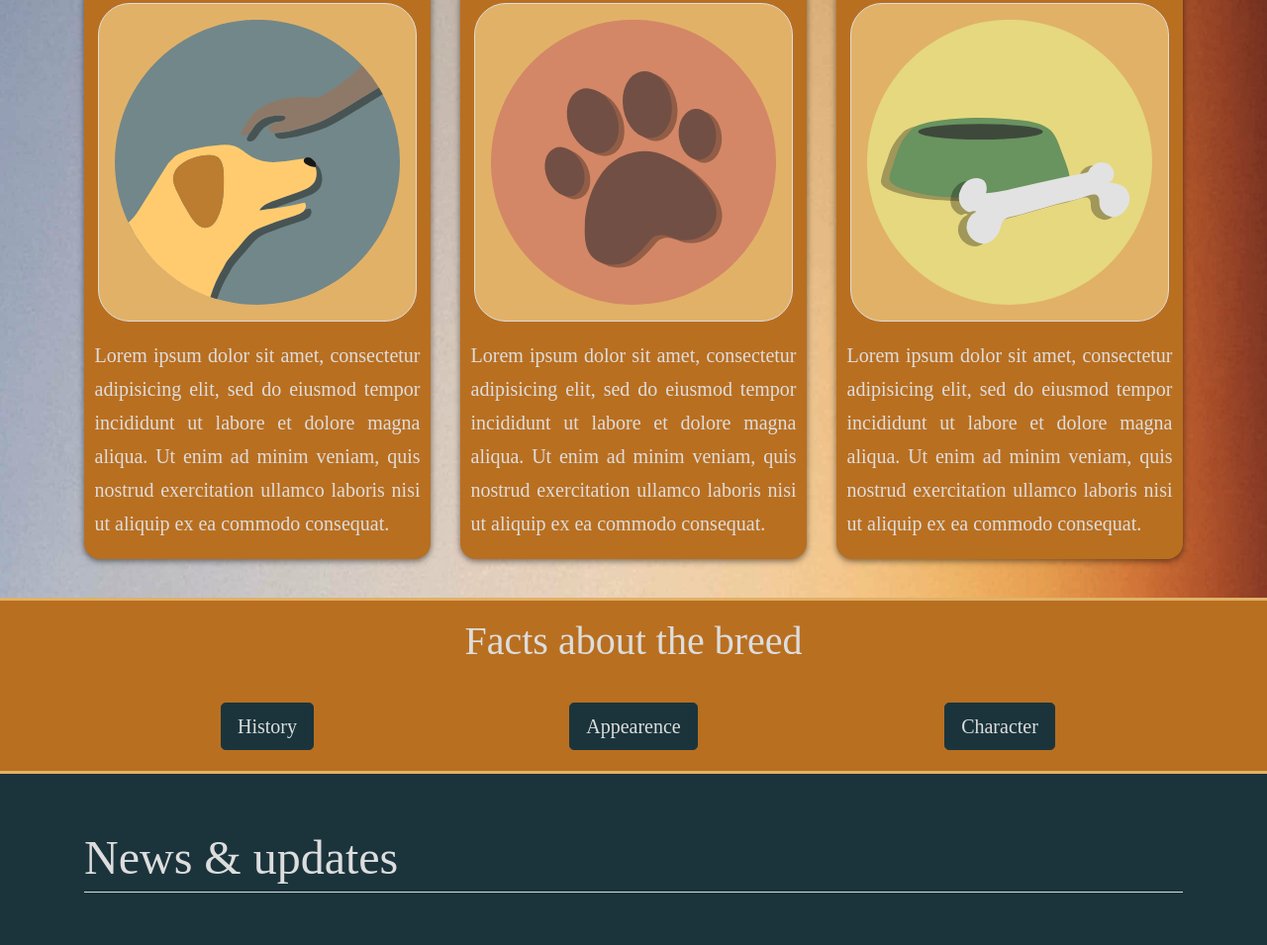
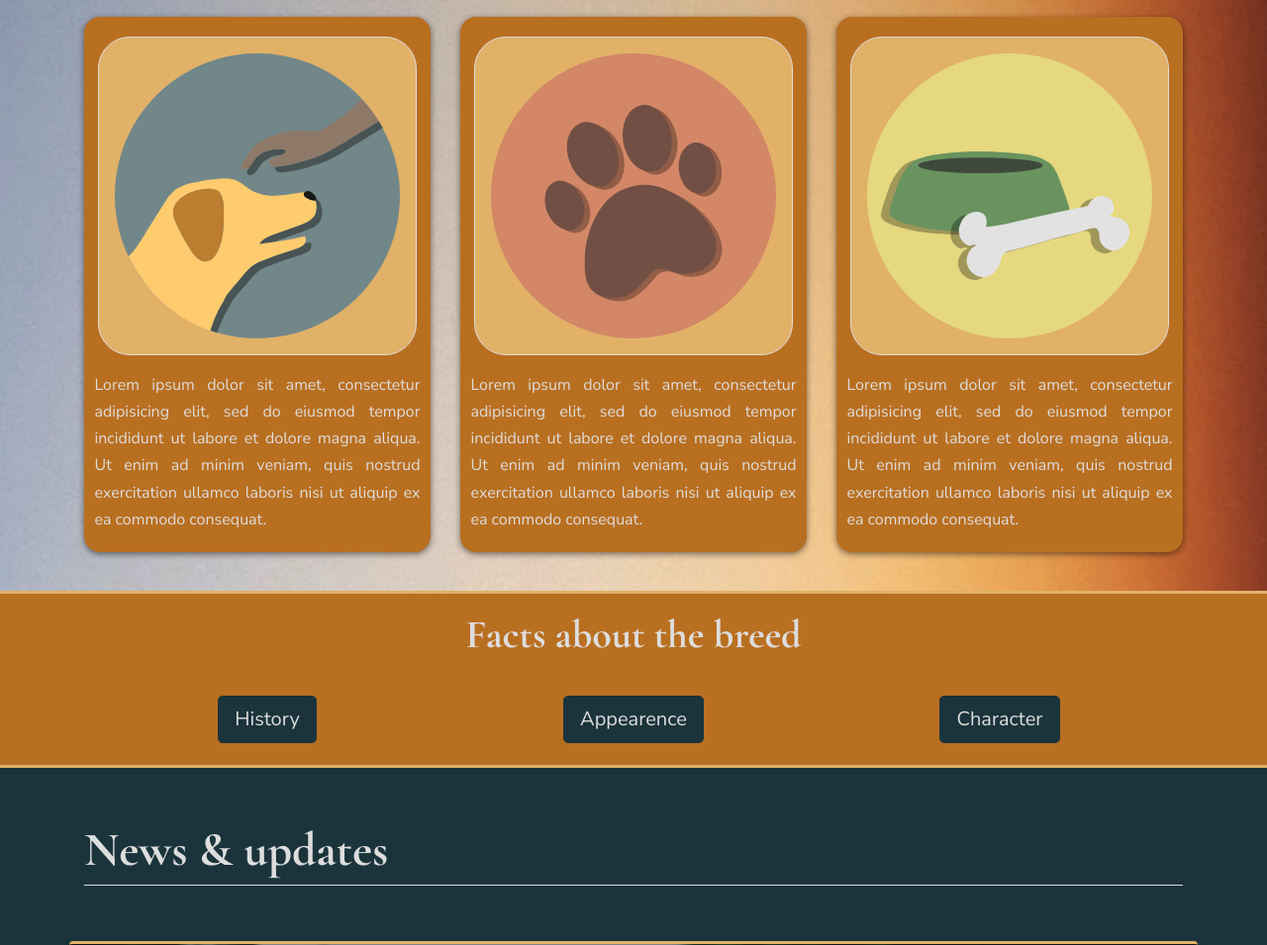
Before and after one commit to P917k/Brgud-Kennel, a plain HTML site: page index.html in a window 1280 px wide. Shown: the part 697-1652 px from the top of the page at 99% size. Drawn offline with nearby package versions, Linux system fonts and the light colour scheme.

Commit message:
Update fonts

```diff
--- a/css/style.css
+++ b/css/style.css
@@ -4,11 +4,15 @@ body{
 	margin: 0;
 	padding: 0;
 	font-size: 1rem;
-	font-family: "Marko One";
+	font-family: 'Nunito Sans', sans-serif;
 	line-height: 1.7;
 	background-color: #1B343C;
 	color: #ddd;
 	overflow-x: hidden;
+}
+
+h1, h2, h3, h4 {
+	font-family: 'Cormorant Garamond', serif;
 }
 
 #page-title h1, #page-title h2 {
@@ -151,6 +155,7 @@ nav > button:focus {
 
 .greeting-card p {
 	text-align: justify;
+	font-size: 1rem;
 }
 
 #button-area {
@@ -206,6 +211,11 @@ nav > button:focus {
 	border: none;
 	font-size: 1.2rem;
 	opacity: 0.9;
+}
+
+.card h3 {
+	font-weight: 600;
+	font-size: 2.2rem;
 }
 
 #news-title {
--- a/index.html
+++ b/index.html
@@ -6,6 +6,7 @@
 
 	<link rel="stylesheet" type="text/css" href="css/bootstrap.css">
 	<link rel="stylesheet" type="text/css" href="css/style.css">
+	<link href="https://fonts.googleapis.com/css?family=Cormorant+Garamond:700|Nunito+Sans" rel="stylesheet">
 
 	<script type="text/javascript" src="js/jquery.js"></script>
 	<script type="text/javascript" src="js/popper.js"></script>
```
Also changed, not shown: contact.html (+1 -0 lines), dogs.html (+1 -0 lines), puppies.html (+1 -0 lines).
